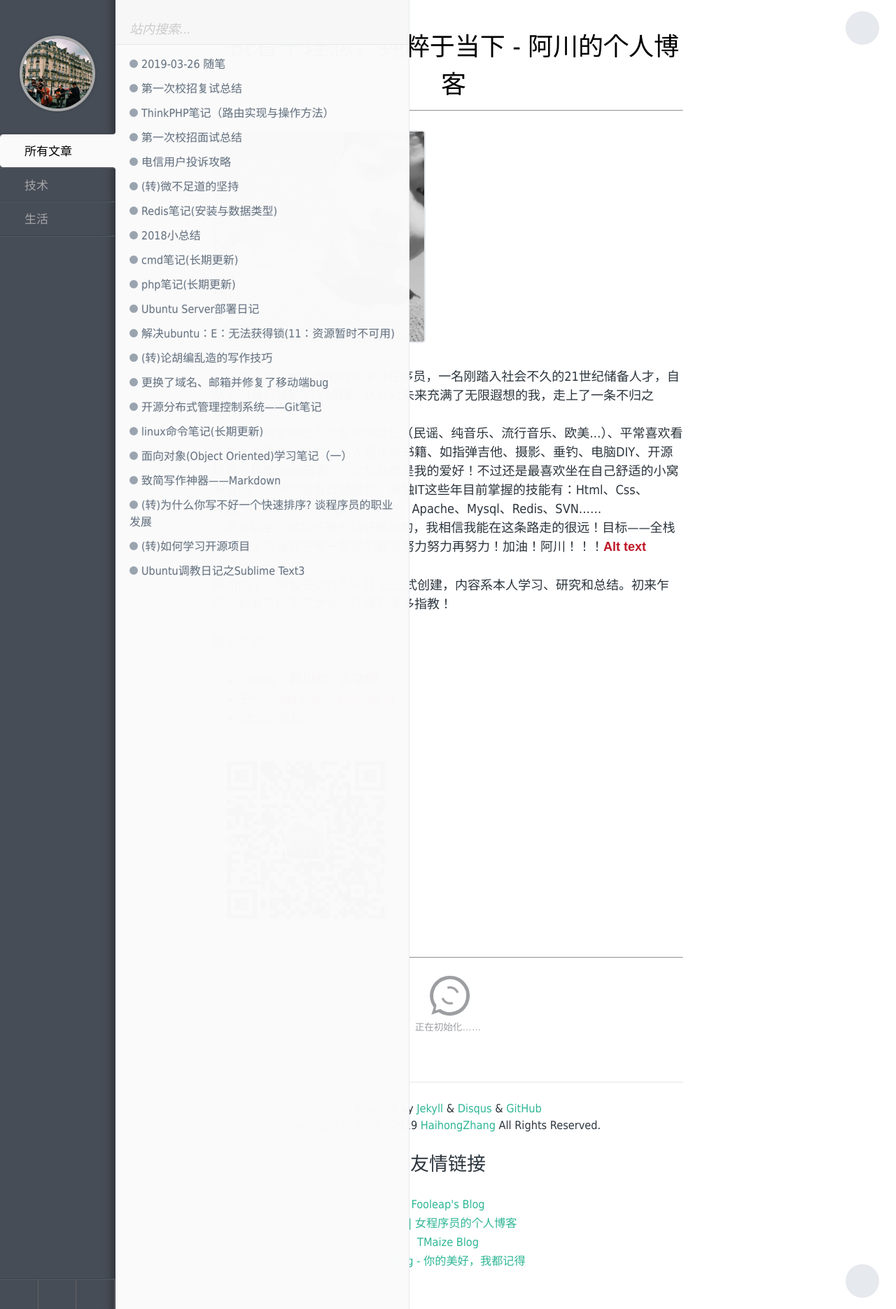
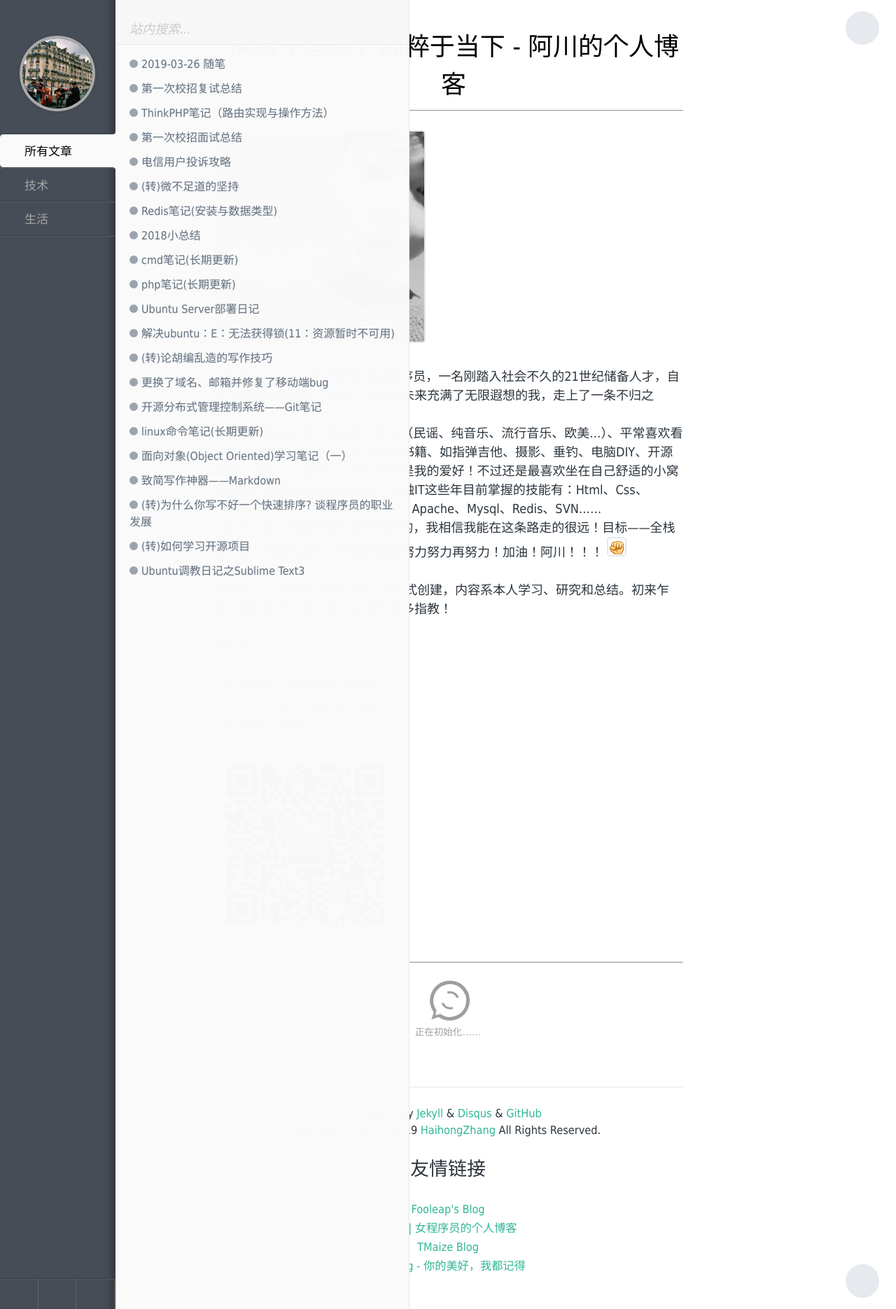
Before and after one commit to achuanya/achuanya.github.io, a Jekyll site: the page built from index.md, in a window 1280 px wide. Shown: the whole page at 70% size. Built offline with Jekyll 4.4.1, drawn with Linux system fonts in a browser that asks for light colours; emoji names are drawn with the system emoji font; some web fonts are replaced; comment, search, counter and statistics services are not loaded.

Commit message:
修复了错误的图片地址

```diff
--- a/index.md
+++ b/index.md
@@ -9,7 +9,8 @@ title: 执着于理想，纯粹于当下 - 阿川的个人博客
 
 &emsp;我叫阿川，一个内向的蛋蛋后程序员，一名刚踏入社会不久的21世纪储备人才，自从小时候时接触到了编程，从此对未来充满了无限遐想的我，走上了一条不归之路......
 &emsp;说说我的爱好吧！我喜欢听音乐（民谣、纯音乐、流行音乐、欧美...）、平常喜欢看一些关于思维、行为、名人自传类书籍、如指弹吉他、摄影、垂钓、电脑DIY、开源项目、折腾linux等等......这些我都是我的爱好！不过还是最喜欢坐在自己舒适的小窝喝着哈尔滨啤酒敲着红轴键盘。接触IT这些年目前掌握的技能有：Html、Css、Js\Jq、Linux、Git、Php\ThinkPHP、Apache、Mysql、Redis、SVN......
-&emsp;虽为后生，但我还是有钻研精神的，我相信我能在这条路走的很远！目标——全栈架构师！而我现在唯一要做的就是努力努力再努力！加油！阿川！！！[Alt text](https://raw.githubusercontent.com/achuanya/achuanya.github.io/master/images/index/cheer.gif "加油！阿川！")
+&emsp;虽为后生，但我还是有钻研精神的，我相信我能在这条路走的很远！目标——全栈架构师！而我现在唯一要做的就是努力努力再努力！加油！阿川！！！ ![Alt text](https://raw.githubusercontent.com/achuanya/achuanya.github.io/master/images/index/cheer.gif "加油！阿川！")
+
 
 阿川的个人博客于 2018-8-31 日正式创建，内容系本人学习、研究和总结。初来乍到，如有写的不足之处，还请您多多指教！
 
```
